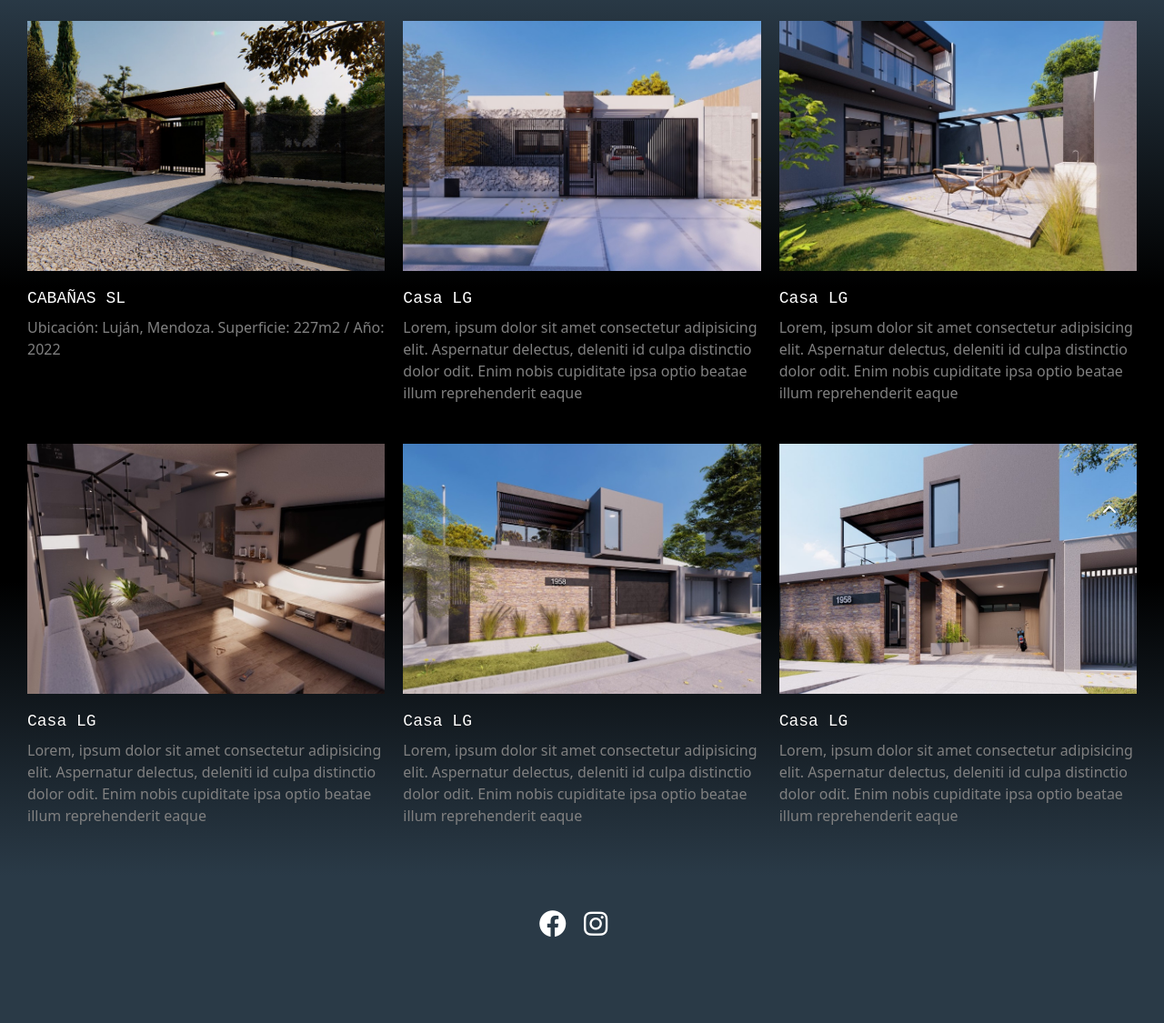
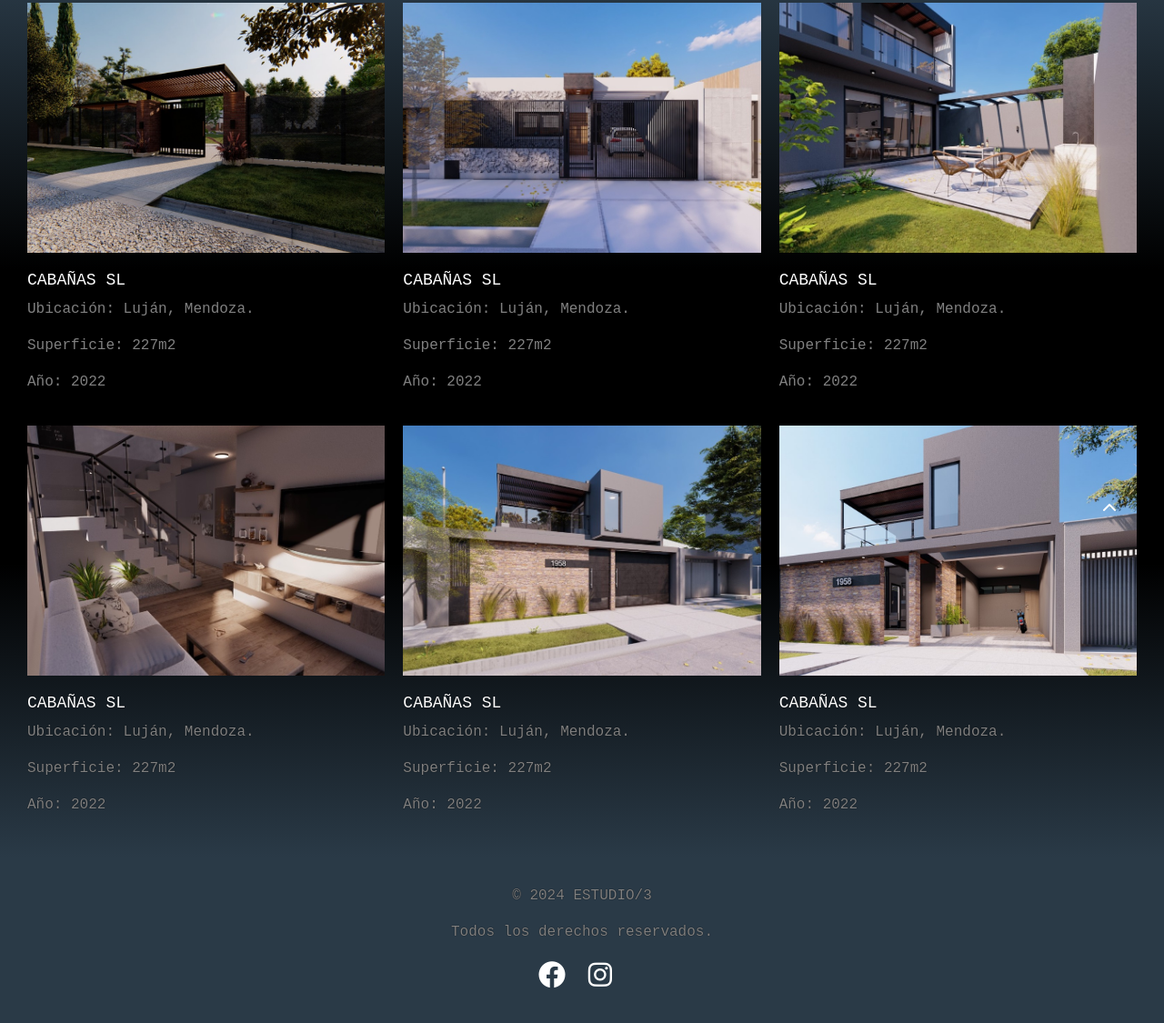
Before and after one commit to ColoSoad/e3actualizacion, a plain HTML site: page pages/proyecto.html in a window 1280 px wide. Shown: the part 179-1304 px from the top of the page at 91% size. Before the commit the page ends 1247 px from the top, so only its background shows below. Drawn offline with nearby package versions, Linux system fonts and the light colour scheme.

Commit message:
cambio de fuente

```diff
--- a/css/estilo.css
+++ b/css/estilo.css
@@ -3,6 +3,7 @@
   margin: 0%;
   padding: 0%;
   box-sizing: border-box;
+  font-family: 'Courier New', Courier, monospace;
 }
 
 html {
@@ -60,7 +61,7 @@ img {
 
 footer {
   text-align: center;
-  color: #fff;
+  color: grey;
   padding: 30px;
 }
 
@@ -71,11 +72,11 @@ footer {
 }
 
 h1 {
-  padding: 30px;
+  padding: 20px;
   color: #fff;
   text-align: center;
-  font-family: "Oswald", sans-serif;
-  text-shadow: 0 0 1px #fff;
+  font-family: 'Courier New', Courier, monospace;
+  text-shadow: 0 0 2px #000000;
 }
 
 .proyecto {
@@ -96,6 +97,19 @@ border: 0;
   font-family: 'Courier New', Courier, monospace;
   text-shadow: 0 0 1px #000;
   font-size: 18px;
+}
+
+.proy2{
+  padding: 0%;
+  text-align: start;
+  font-family: 'Courier New', Courier, monospace;
+  text-shadow: 0 0 1px #000;
+}
+
+.proy3{
+  padding: 0%;
+  font-family: 'Courier New', Courier, monospace;
+  text-shadow: 0 0 1px #000;
 }
 
 .caro{
@@ -166,7 +180,7 @@ dl {
   padding: 25px 30px 95px 30px;
   color: #fff;
   text-align: center;
-  font-family: "Oswald", sans-serif;
+  font-family: 'Courier New', Courier, monospace;
 }
 
 span {
@@ -219,7 +233,7 @@ h2 {
   padding: 30px;
   color: #fff;
   text-align: center;
-  font-family: "Oswald", sans-serif;
+  font-family: 'Courier New', Courier, monospace;
   text-shadow: 0 0 1px #fff;
 }
 
--- a/pages/proyecto.html
+++ b/pages/proyecto.html
@@ -51,7 +51,7 @@
     </header>
     <!-- Barra de navegacion fin -->
     <main>
-        <h1>Proyectos</h1>
+        <h1>PROYECTOS</h1>
         <!-- Grid inicia -->
         <div class="proyecto grad">
             <a href="./carousel-proyecto.html" class="item item1"></a>
@@ -59,55 +59,54 @@
                 <h2 class="proy">
                     CABAÑAS SL
                 </h2>
-                <p>
-                    Ubicación: Luján, Mendoza.
-                    Superficie: 227m2 / Año: 2022
-                </p>
+                <p class="proy2">Ubicación: Luján, Mendoza.</p>
+                <p class="proy2">Superficie: 227m2</p>
+                <p class="proy2">Año: 2022</p>
             </div>
             <div class="item item2"></div>
             <div class="item8 itemLore">
                 <h2 class="proy">
-                    Casa LG
+                    CABAÑAS SL
                 </h2>
-                <p>
-                    Lorem, ipsum dolor sit amet consectetur adipisicing elit. Aspernatur delectus, deleniti id culpa distinctio dolor odit. Enim nobis cupiditate ipsa optio beatae illum reprehenderit eaque
-                </p>
+                <p class="proy2">Ubicación: Luján, Mendoza.</p>
+                <p class="proy2">Superficie: 227m2</p>
+                <p class="proy2">Año: 2022</p>
             </div>
             <div class="item item3"></div>
             <div class="item9 itemLore">
                 <h2 class="proy">
-                    Casa LG
+                    CABAÑAS SL
                 </h2>
-                <p>
-                    Lorem, ipsum dolor sit amet consectetur adipisicing elit. Aspernatur delectus, deleniti id culpa distinctio dolor odit. Enim nobis cupiditate ipsa optio beatae illum reprehenderit eaque
-                </p>
+                <p class="proy2">Ubicación: Luján, Mendoza.</p>
+                <p class="proy2">Superficie: 227m2</p>
+                <p class="proy2">Año: 2022</p>
             </div>
             <div class="item item4"></div>
             <div class="item10 itemLore">
                 <h2 class="proy">
-                    Casa LG
+                    CABAÑAS SL
                 </h2>
-                <p>
-                    Lorem, ipsum dolor sit amet consectetur adipisicing elit. Aspernatur delectus, deleniti id culpa distinctio dolor odit. Enim nobis cupiditate ipsa optio beatae illum reprehenderit eaque
-                </p>
+                <p class="proy2">Ubicación: Luján, Mendoza.</p>
+                <p class="proy2">Superficie: 227m2</p>
+                <p class="proy2">Año: 2022</p>
             </div>
             <div class="item item5"></div>
             <div class="item11 itemLore">
                 <h2 class="proy">
-                    Casa LG
+                    CABAÑAS SL
                 </h2>
-                <p>
-                    Lorem, ipsum dolor sit amet consectetur adipisicing elit. Aspernatur delectus, deleniti id culpa distinctio dolor odit. Enim nobis cupiditate ipsa optio beatae illum reprehenderit eaque
-                </p>
+                <p class="proy2">Ubicación: Luján, Mendoza.</p>
+                <p class="proy2">Superficie: 227m2</p>
+                <p class="proy2">Año: 2022</p>
             </div>
             <div class="item item6"></div>
             <div class="item12 itemLore">
                 <h2 class="proy">
-                    Casa LG
+                    CABAÑAS SL
                 </h2>
-                <p>
-                    Lorem, ipsum dolor sit amet consectetur adipisicing elit. Aspernatur delectus, deleniti id culpa distinctio dolor odit. Enim nobis cupiditate ipsa optio beatae illum reprehenderit eaque
-                </p>
+                <p class="proy2">Ubicación: Luján, Mendoza.</p>
+                <p class="proy2">Superficie: 227m2</p>
+                <p class="proy2">Año: 2022</p>
             </div>
         </div>
         <!-- Grid fin -->
@@ -118,9 +117,10 @@
     <footer>
         <div class="redes">
             <!-- Iconos redes sociales inicia -->
-            <a href="https://www.facebook.com/colo.soad.3/" target="_blank"><i class="fa-brands fa-facebook"></i></a>
-            <a href="https://www.instagram.com/colosoad/" target="_blank"><i class="fa-brands fa-instagram"></i></a>
-            <a href="https://twitter.com/ColoSOAD?t=MNAf6J1jHFYioJQOYcZH2Q&s=09" target="_blank"><i class="fa-brands fa-x-twitter"></i></a>
+            <p class="proy3">© 2024 ESTUDIO/3</p>
+            <p class="proy3">Todos los derechos reservados.</p>
+            <a href="#" target="_blank"><i class="fa-brands fa-facebook"></i></a>
+            <a href="#" target="_blank"><i class="fa-brands fa-instagram"></i></a>
             <!-- Iconos redes sociales fin -->
         </div>
     </footer>
```
Also changed, not shown: index.html (+0 -1 lines).
